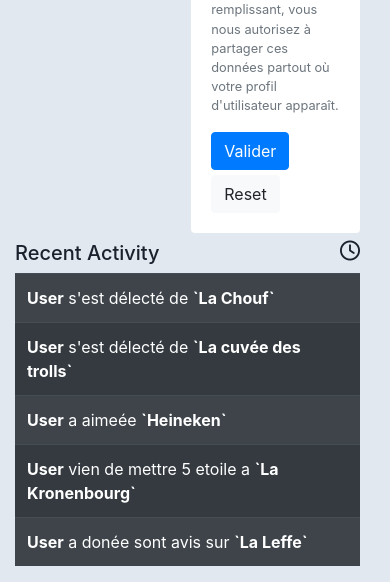
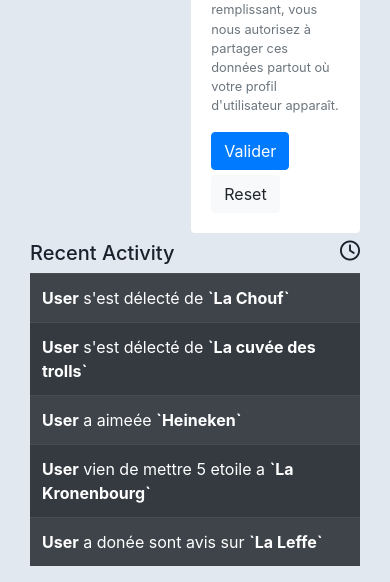
Before and after one commit to bichuci/semi-croustillants, a PHP site: page /Profil.html in a window 390 px wide. Shown: the part 977-1559 px from the top of the page. Run offline with PHP 8.4, Linux system fonts and the light colour scheme; some libraries are stand-ins or nearby versions.

Commit message:
correction de activity en mobile

```diff
--- a/css/style.css
+++ b/css/style.css
@@ -46,4 +46,13 @@ body {background-color: #e2e8f0; color: #1a202c; }
     .main {
         height: 610px;
     }
+
 }
+
+@media screen and (max-width:768px){
+    .activity {
+        margin-left: 15px;
+
+    }
+
+}
```
